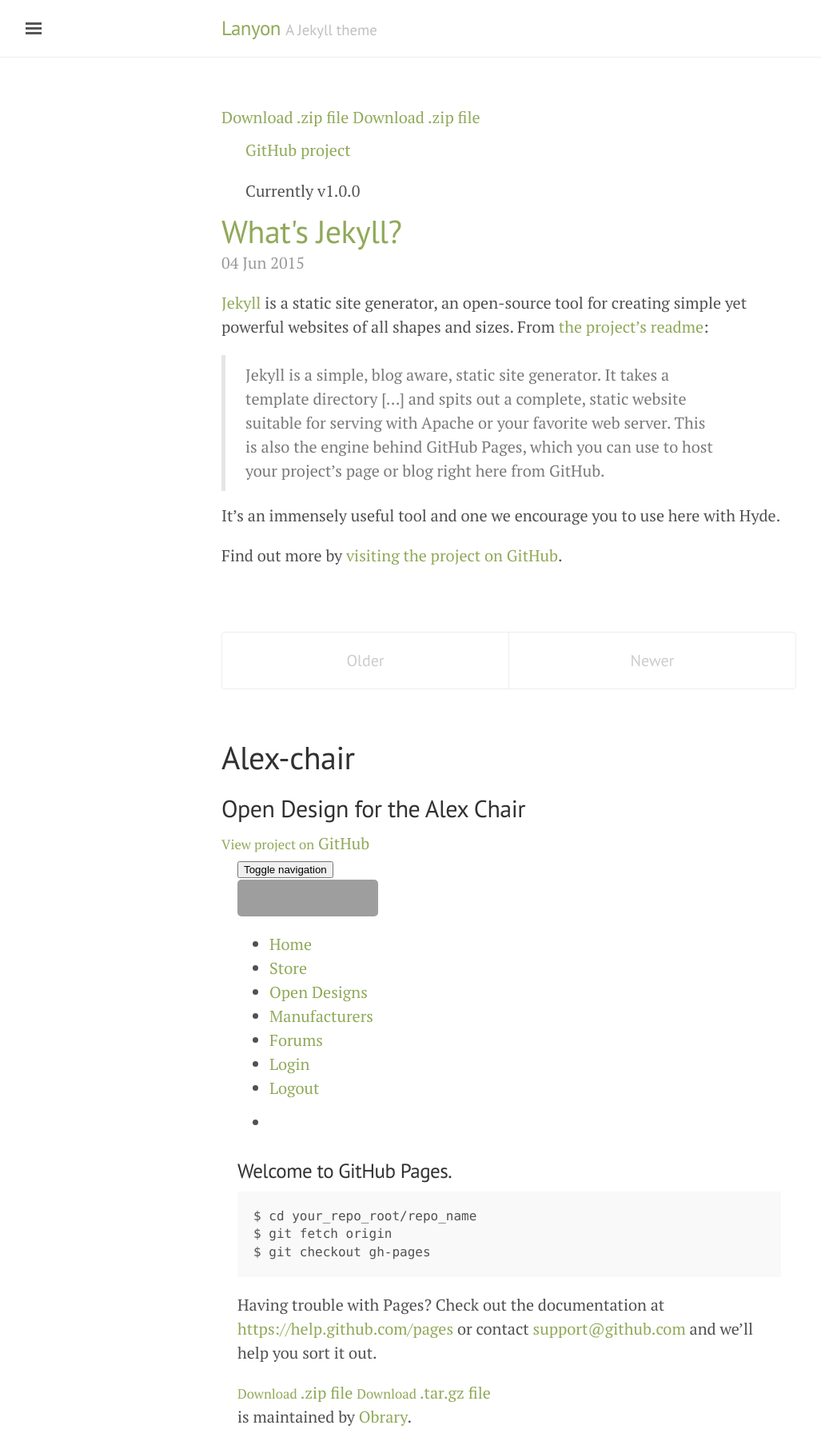
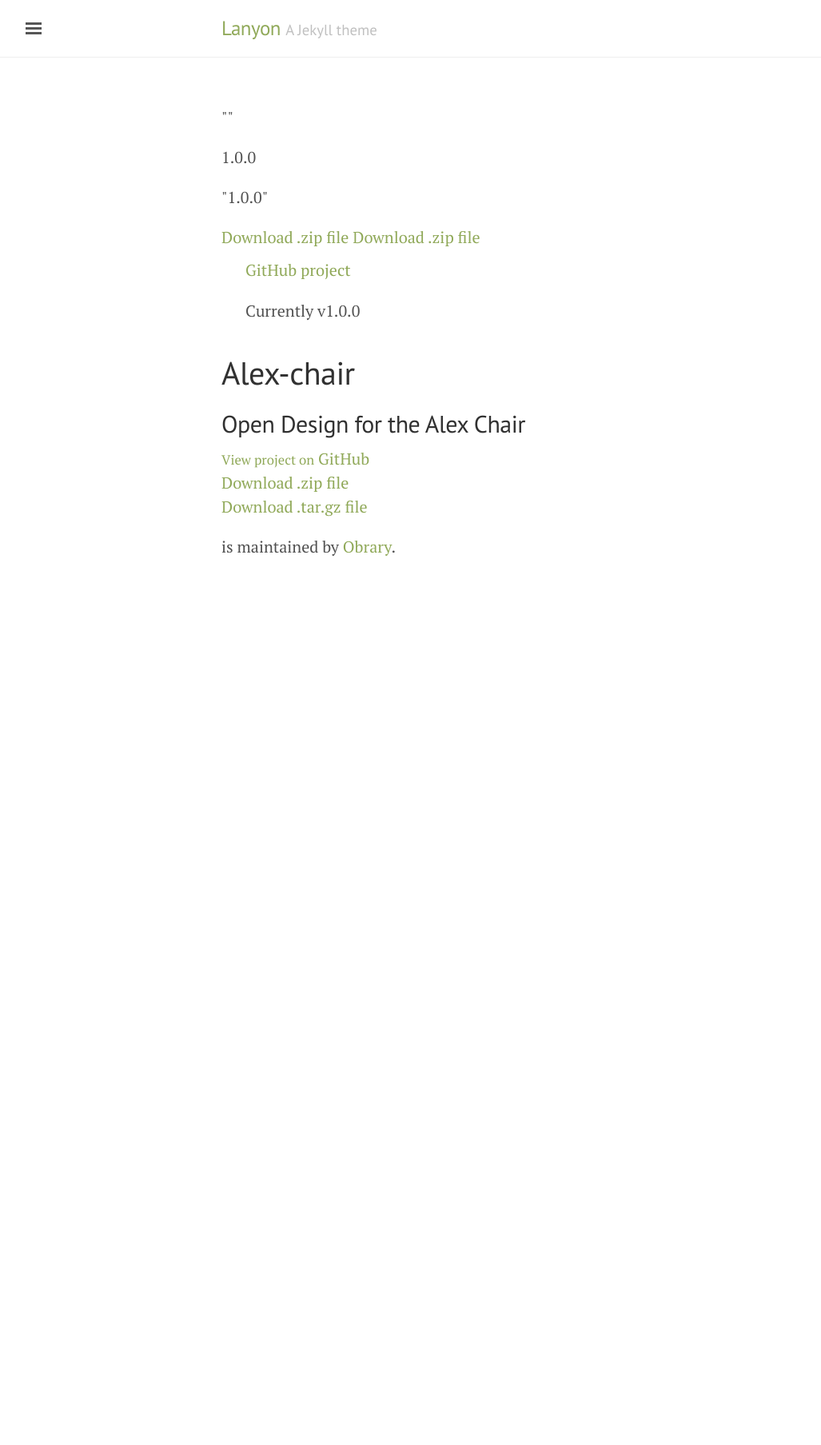
Before and after one commit to Obrary/obrary.github.io, a Jekyll site: the page built from index.html, in a window 1280 px wide. Shown: the whole page at 80% size, without its empty margins (3-1030 px from the left). Built offline with Jekyll 4.4.1, drawn with Linux system fonts in a browser that asks for light colours; the list of posts is cut into pages by our own code; after the commit the page ends 900 px from its top, so only the background shows below that; grey boxes are pictures that could not be loaded.

Commit message:
updated homepage

```diff
--- a/index.html
+++ b/index.html
@@ -3,6 +3,10 @@
 title: Home
 ---
 
+<p>{{ site.github.repo }}</p>
+<p>"{{ site.github.repo }}"</p>
+<p>{{ site.version }}</p>
+<p>"{{ site.version }}"</p>
 
 <div>
   <a href="{{ site.github.repo }}/archive/v{{ site.version }}.zip">Download .zip file</a>
@@ -11,107 +15,19 @@
   <span class="sidebar-nav-item">Currently v{{ site.version }}</span>
 </div>
 
-
-
-
-
-<div class="posts">
-  {% for post in paginator.posts %}
-  <div class="post">
-    <h1 class="post-title">
-      <a href="{{ site.baseurl }}/{{ post.url }}">
-        {{ post.title }}
-      </a>
-    </h1>
-
-    <span class="post-date">{{ post.date | date_to_string }}</span>
-
-    {{ post.content }}
-  </div>
-  {% endfor %}
-</div>
-
-<div class="pagination">
-  {% if paginator.next_page %}
-    <a class="pagination-item older" href="{{ site.baseurl }}/page{{paginator.next_page}}">Older</a>
-  {% else %}
-    <span class="pagination-item older">Older</span>
-  {% endif %}
-  {% if paginator.previous_page %}
-    {% if paginator.page == 2 %}
-      <a class="pagination-item newer" href="{{ site.baseurl }}/">Newer</a>
-    {% else %}
-      <a class="pagination-item newer" href="{{ site.baseurl }}/page{{paginator.previous_page}}">Newer</a>
-    {% endif %}
-  {% else %}
-    <span class="pagination-item newer">Newer</span>
-  {% endif %}
-</div>
-
-
-
-
-
-
-
-  <body>
-    <header>
-      <div class="inner">
+<div>
   <h1>Alex-chair</h1>
   <h2>Open Design for the Alex Chair</h2>
   <a href="https://github.com/Obrary/Alex-Chair" class="button"><small>View project on</small> GitHub</a>
 </div>
-    </header>
 
 
+<a href="https://github.com/Obrary/Alex-Chair/zipball/master" class="button">
+            Download .zip file</a>
+<p><a href="https://github.com/Obrary/Alex-Chair/tarball/master" class="button">
+            Download .tar.gz file</a></p>
 
-    <nav class="navbar navbar-default navbar-fixed-top" role="navigation">
-      <div class="container">
-        <div class="navbar-header">
-          <button class="navbar-toggle" type="button" data-toggle="collapse" data-target="#navbar-collapse-1"><span class="sr-only">Toggle navigation</span><span class="icon-bar"></span><span class="icon-bar"></span><span class="icon-bar"></span></button><a class="navbar-brand" href="/"><img alt="Obrary LOGO" src="/images/Logo_White.svg" width="176" height="46"></a>
-        </div>
-        <div class="collapse navbar-collapse" id="navbar-collapse-1">
-          <ul class="nav navbar-nav navbar-right">
-            <li class="active"><a href="/user-home">Home</a></li>
-            <li class=""><a href="/collections/products">Store</a></li>
-            <li class=""><a href="/collections/open-designs">Open Designs</a></li>
-            <li class=""><a href="/manufacturer">Manufacturers</a></li>
-            <li class=""><a href="http://forums.obrary.com">Forums</a></li>
-            <li class="hidden"><a href="login">Login</a></li>
-            <li><a id="link-logout" href="javascript:void(0)">Logout</a></li>
-            <li class="nav-item-cart"><a class="nav-item-link-cart nav-item-link" href="/cart"><iframe src="http://obrary.com/pages/cart-nav" width="65" scrolling="no" height="35" frameborder="0"></iframe>
- <div id="iframeBlocker" style="position:absolute; top: 0; left: 0; width:99%; height:99%;opacity:0;"></div></a></li>
-          </ul>
+<p><a href="https://github.com/Obrary/Alex-Chair"></a> is maintained by <a href="https://github.com/Obrary">Obrary</a>.</p>
 
-    <div id="content-wrapper">
-      <div class="inner clearfix">
-        <section id="main-content">
-          <h3>
-<a id="welcome-to-github-pages" class="anchor" href="#welcome-to-github-pages" aria-hidden="true"><span class="octicon octicon-link"></span></a>Welcome to GitHub Pages.</h3>
-
-
-<pre><code>$ cd your_repo_root/repo_name
-$ git fetch origin
-$ git checkout gh-pages
-</code></pre>
-
-
-
-<p>Having trouble with Pages? Check out the documentation at <a href="https://help.github.com/pages">https://help.github.com/pages</a> or contact <a href="mailto:support@github.com">support@github.com</a> and we’ll help you sort it out.</p>
-        </section>
-
-        <aside id="sidebar">
-          <a href="https://github.com/Obrary/Alex-Chair/zipball/master" class="button">
-            <small>Download</small>
-            .zip file
-          </a>
-          <a href="https://github.com/Obrary/Alex-Chair/tarball/master" class="button">
-            <small>Download</small>
-            .tar.gz file
-          </a>
-
-          <p class="repo-owner"><a href="https://github.com/Obrary/Alex-Chair"></a> is maintained by <a href="https://github.com/Obrary">Obrary</a>.</p>
-
-        </aside>
       </div>
     </div>
```
Lines whose indentation alone changed are shown as unchanged.
